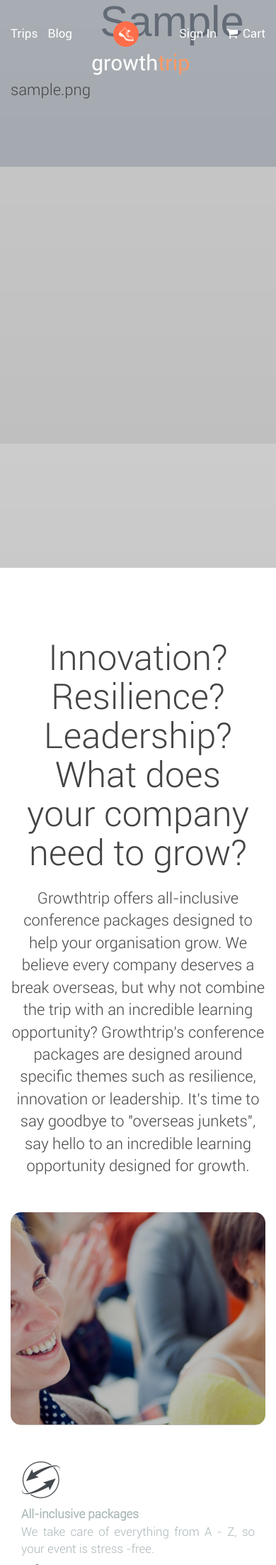
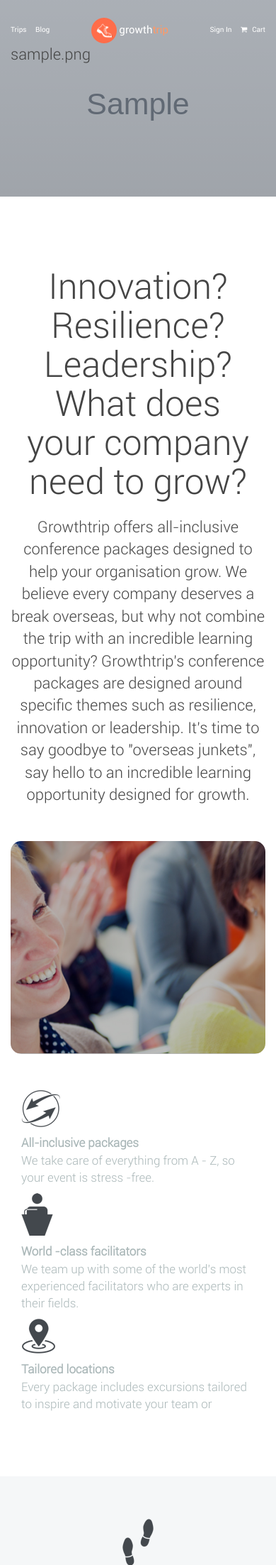
Before and after one commit to MakeMoneyPro/tripshoes, a Laravel app: template resources/views/frontend/index.blade.php in a window 390 px wide. Shown: the top 2205 px of the page at 71% size. Run offline with Laravel 8, Linux system fonts and the light colour scheme; the template is opened without the code that fills it: most values are stand-ins (such as "Sample title", 1, 10 or a date in 2020); grey boxes marked "Sample" are stand-in pictures; settings files or empty folders that the repository lacks are supplied; parts of the project's set-up code (start-up, migrations or seed data) failed here and were passed over; some libraries are stand-ins or nearby versions.

Commit message:
fix responsive index

```diff
--- a/app/Http/Controllers/Frontend/HomeController.php
+++ b/app/Http/Controllers/Frontend/HomeController.php
@@ -16,8 +16,8 @@ class HomeController extends Controller
     	$banner = '/frontend/images/Image1.png';
 		$text_banner =
 		'<div class="banner-header">
-			<h4>Daily Guided Trips in Hoi An</h4>
-			<h1>Take a trip in <br> someone else\'s shoes</h1>
+      <h5>Conference Package Tours designed to help your company <br> growth</h5>
+			<h1>Life\'s more than just a beach</h1>
 			<a href="#form_send" class="btn btn-lg btn-success page-scroll">Enquire now</a>
 		</div>';
 		/*Mail::send('frontend.sendemail', ['user' => 'hello'], function ($m) {
--- a/public/frontend/css/main.css
+++ b/public/frontend/css/main.css
@@ -46,7 +46,7 @@ a:hover, a:active, a:focus{
 
 /* HEADER */
 #header.has-banner{
-	height: 800px;
+	height: 720px;
 	margin-bottom: 80px;
 	width: 100%;
 }
@@ -123,12 +123,13 @@ a:hover, a:active, a:focus{
 .banner-header{
 	margin-top: 350px;
 }
-.banner-header h4{
+.banner-header h5{
 	color: #ffffff;
 }
 .banner-header h1{
 	color: #ffffff;
 	font-size: 50px;
+  font-family: 'Roboto-Medium';
 }
 .banner-header .btn {
     background: #99CC33;
@@ -256,6 +257,7 @@ border-radius: 15px;
 	font-size: 17px;
 	margin-top: 10px;
 	text-align: justify;
+  text-align: left;
 }
 .gotchan{
 	font-size: 26px;
@@ -284,7 +286,7 @@ border-radius: 15px;
 
 }
 .remarkable{
-	background: url(../images/image4.png);
+	background: url(../images/image4.png) no-repeat;
 	width: 100%;
 	height: 420px;
 	margin-top: 70px;
@@ -370,13 +372,8 @@ border-radius: 15px;
 	margin-bottom: 50px;
 	text-align: center;
 }
-.photolauch {
 
- 	background: url(../images/Depositphotos_90463484_original.jpg);
-}
 .photolauch{
-
-
 	background: url(../images/Depositphotos_90463484_original.jpg);
 	width: 100%;
 	height: 800px;
@@ -1415,3 +1412,72 @@ select.form-control , input.form-control{
 .red{
 	color: red !important;
 }
+/*Responsive*/
+@media only screen and (max-width: 767px) {
+  #header.has-banner{
+  	height: 277px;
+  	margin-bottom: 80px;
+  	width: 100%;
+  }
+  .banner-header{
+  	margin-top: 30px;
+  }
+  .link{
+  	font-size: 10px;
+  }
+  .webname{
+  	color: #ffffff;
+  	font-size: 17px;
+  	margin-top: -10px;
+  	font-family: 'Roboto-Regular';
+  }
+  .banner-header h5{
+  	color: #ffffff;
+    font-size: 8px;
+  }
+  .banner-header h1{
+  	color: #ffffff;
+  	font-size: 25px;
+    font-family: 'Roboto-Medium';
+  }
+  .banner-header .btn {
+      background: #99CC33;
+      font-size: 21px;
+      margin-top: 20px;
+      padding: 15px 0;
+      width: 150px;
+  }
+  .webname{
+  	color: #ffffff;
+  	font-size: 15px;
+  	margin-top: -10px;
+  	font-family: 'Roboto-Regular';
+  }
+  .footer_end ul>li>a {
+    font-size: 10px;
+  }
+  .trip_header h1 {
+    font-size: 10px;
+  }
+  .giving_content h1{
+  	margin-top: 150px;
+    font-size: 20px;
+  }
+  .giving_content p{
+    font-size: 15px;
+  }
+  .giving_content{
+  	margin-top: -85px;
+  	background-color: white;
+  	text-align: justify;
+  	height: 550px;
+  	width: 60%;
+  }
+  .trip_header h1{
+    font-size: 20px;
+  }
+  .form_send {
+  	margin-top:120px;
+  	margin-bottom: 80px;
+  }
+}
--- a/resources/lang/en/lang_user.php
+++ b/resources/lang/en/lang_user.php
@@ -88,7 +88,8 @@ return [
         'about_header' => 'TripShoes was founded in 2016 in Melbourne, Australia. Spearheaded by entrepreneurs from Vietnamese - Australian backgrounds, TripShoes aims to bring greater empathy, understanding, homour and heart to the travel experience. Feel free to contact us for any questions.',
         'contact_us' => 'Contact Us',
         'the_team' => 'The Team',
-        'yes' => 'Yes,we\'re looking like a super hot models, but i swear, we are cool architechture bureu.',
+        'yes' => 'Yes,we\'re looking like a super hot models, but I',
+        'yes_1' => ' swear, we are cool architechture bureu.',
         'name_1' => 'Alexey',
         'middle_1' => 'Rybin',
         'description_1' => 'Passionately focused on content creation',
--- a/resources/views/frontend/aboutUs.blade.php
+++ b/resources/views/frontend/aboutUs.blade.php
@@ -19,6 +19,7 @@
 			<div class="col-lg-12 text-center">
 				<h1>{{ trans('lang_user.about.the_team') }}</h1>
 				<p> {{ trans('lang_user.about.yes') }}</p>
+				<p> {{ trans('lang_user.about.yes_1') }}</p>
 			</div>
 
 			<div class="col-lg-12 text-center about_us_middle_2">
--- a/resources/views/frontend/includes/footer.blade.php
+++ b/resources/views/frontend/includes/footer.blade.php
@@ -5,14 +5,14 @@
 				<a href="{{ asset('/') }}"><img src="{{ asset('frontend/images/Group3.png') }}"></a>
 				{{ trans('lang_user.footer.trip') }}<span>{{ trans('lang_user.footer.shoes') }}</span>
 			</div>
-			<div class="pull-right">
+			<div class="pull-right footer_right">
 				<ul>
 					<li><a href="#"><i class="fa fa-facebook"></i></a></li>
 					<li><a href="#"><i class="fa fa-twitter"></i></a></li>
 					<li><a href="#"><i class="fa fa-instagram"></i></a></li>
 				</ul>
 			</div>
-			<div class="text-center">
+			<div class="text-center footer_end">
 				<ul>
 					<li><a href="{{ asset('/about') }}">{{ trans('lang_user.footer.about') }}</a></li>
 					<li><a href="{{ asset('/sendusemail')}}">{{ trans('lang_user.footer.contact') }}</a></li>
--- a/resources/views/frontend/includes/header.blade.php
+++ b/resources/views/frontend/includes/header.blade.php
@@ -1,5 +1,5 @@
 
-<div id="header" class="{!! $banner ? 'has-banner' : 'no-banner' !!}" style="background: linear-gradient( rgba(0, 0, 0, 0.2), rgba(0, 0, 0, 0.25) ), url({{ asset($banner) }}) no-repeat; background-size: 140%;background-position: -30px -175px;">
+<div id="header" class="{!! $banner ? 'has-banner' : 'no-banner' !!}" style="background: linear-gradient( rgba(0, 0, 0, 0.2), rgba(0, 0, 0, 0.25) ), url({{ asset($banner) }}) no-repeat; background-size: 100%;">
 	<div class="container">
 		<div class="top">
 			<div class="pull-left">
--- a/resources/views/frontend/index.blade.php
+++ b/resources/views/frontend/index.blade.php
@@ -4,7 +4,7 @@
 	<div class="container">
 		<div class="trip">
 			<div class="text-center">
-				<div class="col-lg-offset-1 col-lg-10"><h1>{{ trans('lang_user.index.content')}}<br>{{ trans('lang_user.index.content1')}}</h1></div>
+				<div class="col-lg-offset-1 col-lg-10 trip_header"><h1 class="">{{ trans('lang_user.index.content')}}<br>{{ trans('lang_user.index.content1')}}</h1></div>
 				<div class="col-lg-12 info" style="padding:0px;"><p>{{ trans('lang_user.index.content_1')}}</p></div>
 			</div>
 			<div class="col-lg-12 img-round bagia"></div>
@@ -57,6 +57,7 @@
 					</div>
 					<div class="col-lg-6">
 						<div class="remarkable img-round "></div>
+						<button class="btn btn-warning">View Sample Packages</button>
 					</div>
 				</div>
 			</div>
@@ -122,7 +123,7 @@
 			<h1 class="text-center"> {{ trans('lang_user.index.content_26')}}</h1>
 			<p class="text-center">{{ trans('lang_user.index.content_27')}}</p>
 			<div style="width:20%; margin:0 auto;">
-				<button class="btn btn-lg btn-success btn_login" style="width: 200px;">{{ trans('lang_user.index.content_31')}}</button>
+				<button class="btn btn-lg btn-success btn_login" style="width: 200px; align:center">{{ trans('lang_user.index.content_31')}}</button>
 			</div>
 		</div>
 	</div>
--- a/resources/views/frontend/layout/master.blade.php
+++ b/resources/views/frontend/layout/master.blade.php
@@ -3,6 +3,7 @@
 	<head>
 		<title> {{trans('lang_user.souryz')}} @yield('title')</title>
 		<meta charset="utf-8">
+		<meta name="viewport" content="width=device-width, initial-scale=1">
 		<link rel="stylesheet" type="text/css" href="https://maxcdn.bootstrapcdn.com/font-awesome/4.6.3/css/font-awesome.min.css">
 		<link rel="stylesheet" type="text/css" href="{{ asset('/bootstrap/css/bootstrap.min.css') }}">
 		<link rel="stylesheet" type="text/css" href="{{ asset('/frontend/css/intlTelInput.css') }}">
```
Also changed, not shown: resources/views/frontend/trips_checkout_2.blade.php (+4 -5 lines), resources/views/master.blade.php (deleted, +0 -7 lines), resources/views/frontend/my_bookings.blade.php (line endings or trailing spaces).
